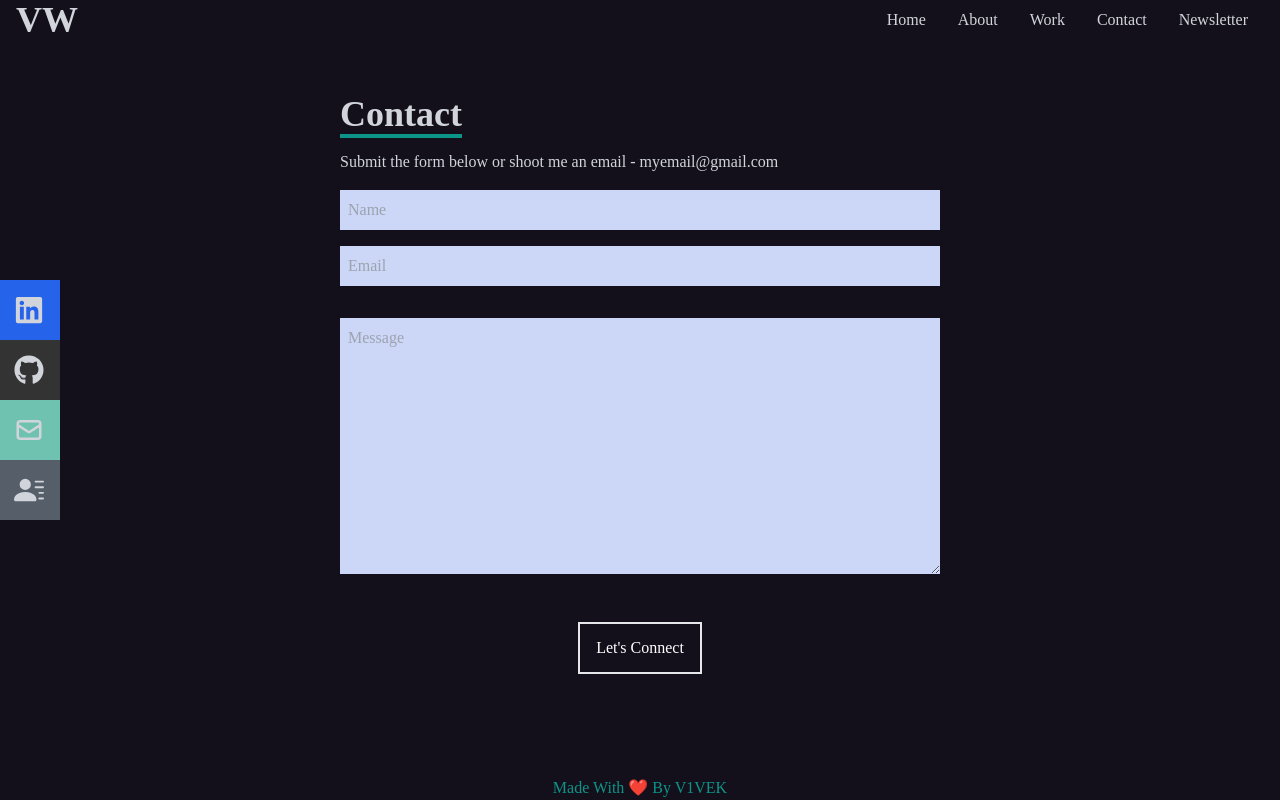
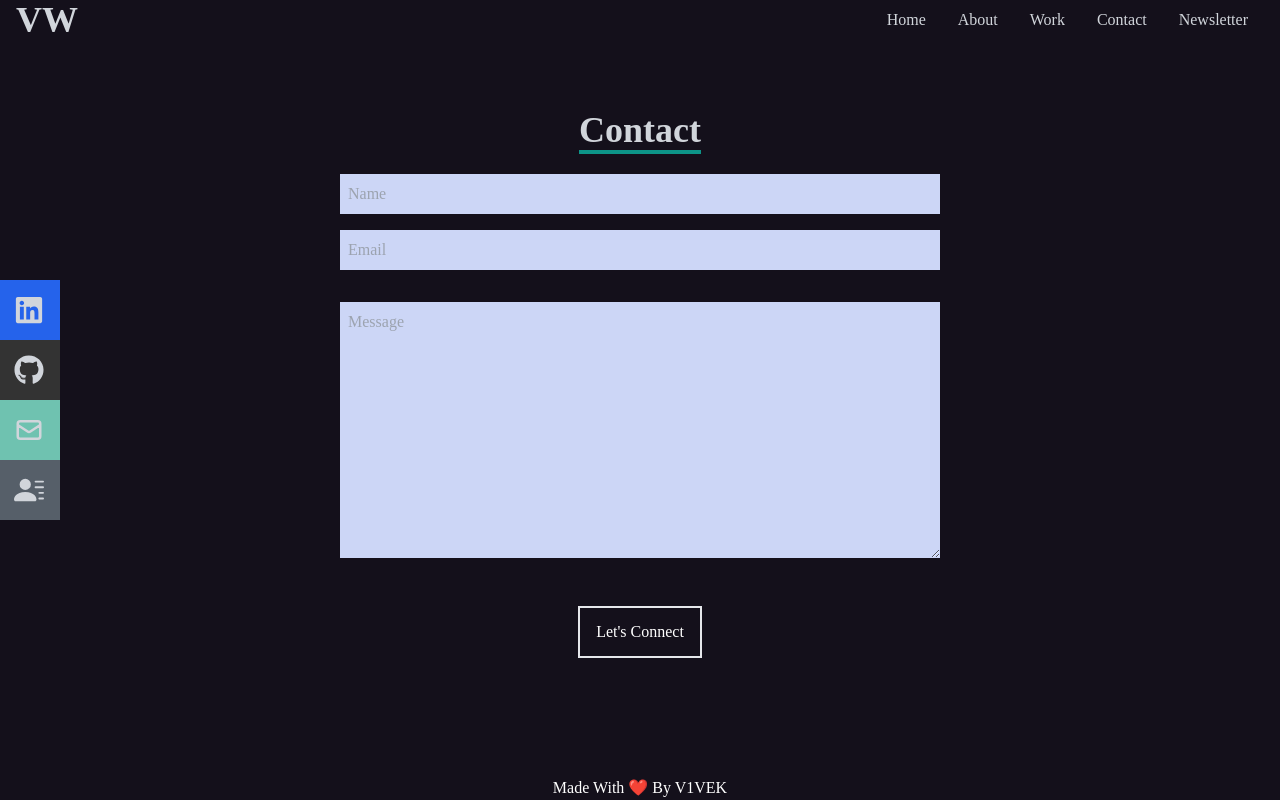
Before and after one commit to itzzvivek/Django-React-Portfolio, a React (Create React App) app in the folder frontend/: page /contact in a window 1280 px wide. Built offline with nearby package versions, Linux system fonts and the light colour scheme.

Commit message:
minor fix

```diff
--- a/frontend/src/App.js
+++ b/frontend/src/App.js
@@ -47,7 +47,7 @@ function App() {
 function Message() {
   const footerLine = "Made With ❤️ By V1VEK";
 
-  return <div className='text-teal-600 text-center fixed bottom-0 w-full'>{footerLine}</div>;
+  return <div className='text-white text-center fixed bottom-0 w-full'>{footerLine}</div>;
 }
 
 export default App;
--- a/frontend/src/components/Contact.jsx
+++ b/frontend/src/components/Contact.jsx
@@ -4,11 +4,11 @@ const Contact = () => {
   return (
     <div name='contact' className='w-full h-screen bg-[#14101b] flex justify-center items-center p-4'>
         <form method='POST' action="" className='flex flex-col max-w-[600px] w-full'>
-            <div className="">
+            <div className="text-center">
                 <p className="text-4xl font-bold inline border-b-4 border-teal-600 text-gray-300">Contact</p>
-                <p className='text-gray-300 py-4'>Submit the form below or shoot me an email - myemail@gmail.com</p>
+                {/* <p className='text-gray-300 py-4'>Submit the form below or shoot me an email - myemail@gmail.com</p> */}
             </div>
-            <input className='bg-[#ccd6f6] p-2' type="text" name="name" id="" placeholder='Name'/>
+            <input className='bg-[#ccd6f6] p-2 mt-6' type="text" name="name" id="" placeholder='Name'/>
             <input className='my-4 p-2 bg-[#ccd6f6]' type="email" placeholder='Email'name='email'/>
             <textarea className='my-4 p-2 bg-[#ccd6f6]' name="message" id="" cols="30" rows="10" placeholder='Message'></textarea>
             <button className='text-white border-2 hover:bg-teal-600 hover:border-teal-600 px-4 py-3 my-8 mx-auto flex items-center'>Let's Connect</button>
--- a/frontend/src/components/Newsletter.jsx
+++ b/frontend/src/components/Newsletter.jsx
@@ -6,6 +6,8 @@ const Newsletter = () => {
         <div className='max-w-[1000px] mx-auto p-4 flex flex-col justify-center w-full h-full'>
             <div className='pb-8 text-center'>
                 <p className='text-4xl font-bold inline border-b-4 text-gray-300 border-teal-600'>Newsletter</p>
+                <p className='text-2xl text-gray-300 py-4'>Welcome to My Portfolio's Newsletter! I'm Vivek, a software developer.
+                Join me as we explore the exciting world of technology, discussing coding, emerging technologies, and the impact of tech on.</p>
             </div>
             <div name="newsletter" action="" class="flex justify-center items-center">
               <form method='POST' class="bg-[#14101b] flex text-black">
```
